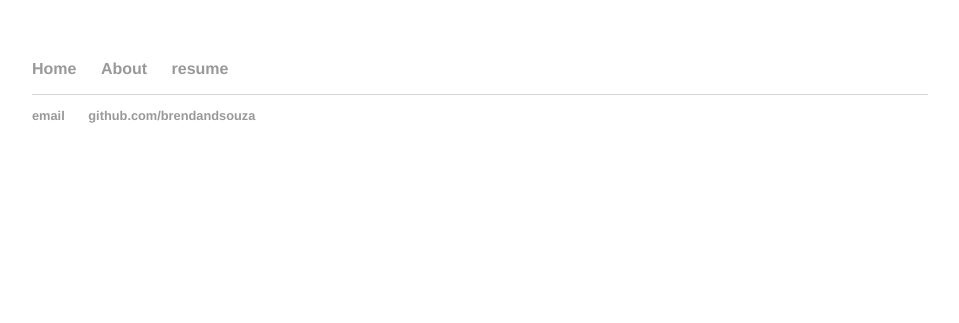
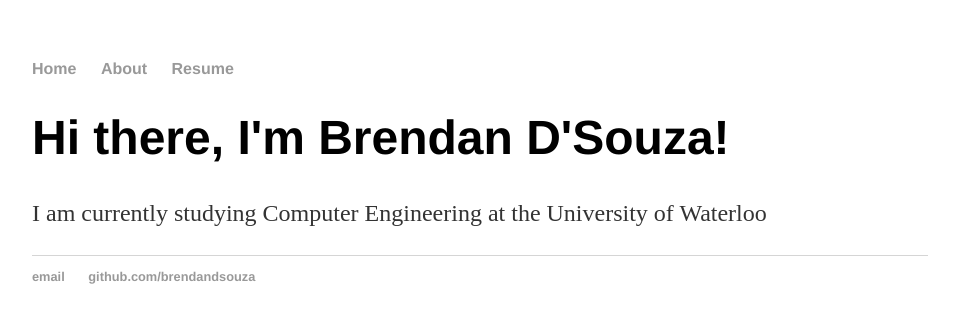
Before and after one commit to brendandsouza/brendandsouza.github.io, a Jekyll site: the page built from index.html, in a window 1280 px wide. Shown: the top 323 px of the page, without its empty margins (160-1119 px from the left). Built offline with Jekyll 4.4.1, drawn with Linux system fonts in a browser that asks for light colours.

Commit message:
updated index.html with default.html

```diff
--- a/index.html
+++ b/index.html
@@ -1,22 +1,8 @@
-<!DOCTYPE html>
-<html>
-<head>
-	<title>Brendan D'Souza</title>
-	<link rel="stylesheet" type="text/css" href="/css/main.css">
-</head>
-<body>
-	<nav>
-		<ul>
-    		<li><a href="/">Home</a></li>
-        	<li><a href="/about">About</a></li>
-    		<li><a href="/resume">resume</a></li>
-		</ul>
-	</nav>
-	<footer>
-		<ul>
-    		<li><a href="mailto:b4dsouza@edu.uwaterloo.ca">email</a></li>
-    		<li><a href="https://github.com/brendandsouza">github.com/brendandsouza</a></li>
-		</ul>
-	</footer>
-</body>
-</html>
+---
+layout: default
+title: Brendan D'Souza
+---
+<div class="blurb">
+	<h1>Hi there, I'm Brendan D'Souza!</h1>
+	<p>I am currently studying Computer Engineering at the University of Waterloo</p>
+</div><!-- /.blurb -->
```
